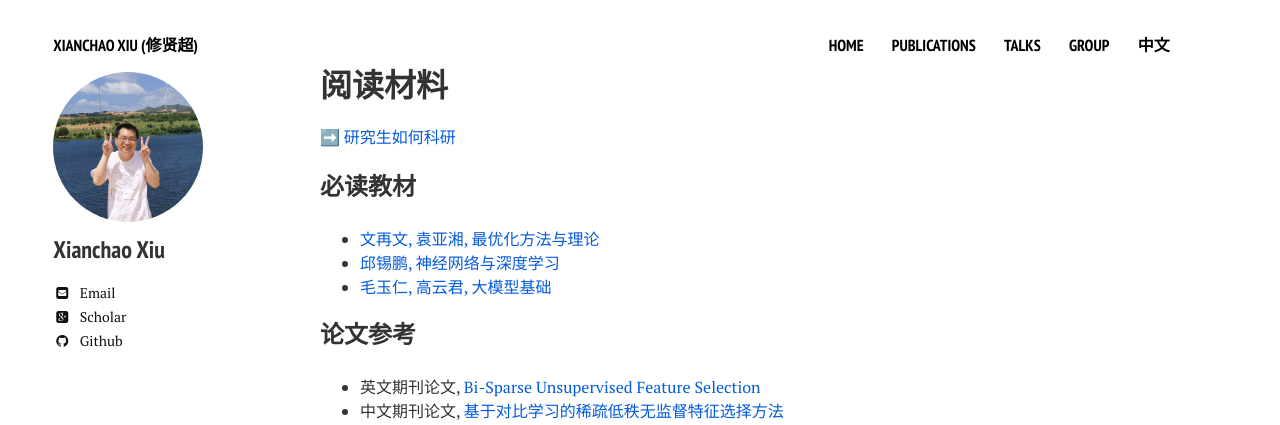
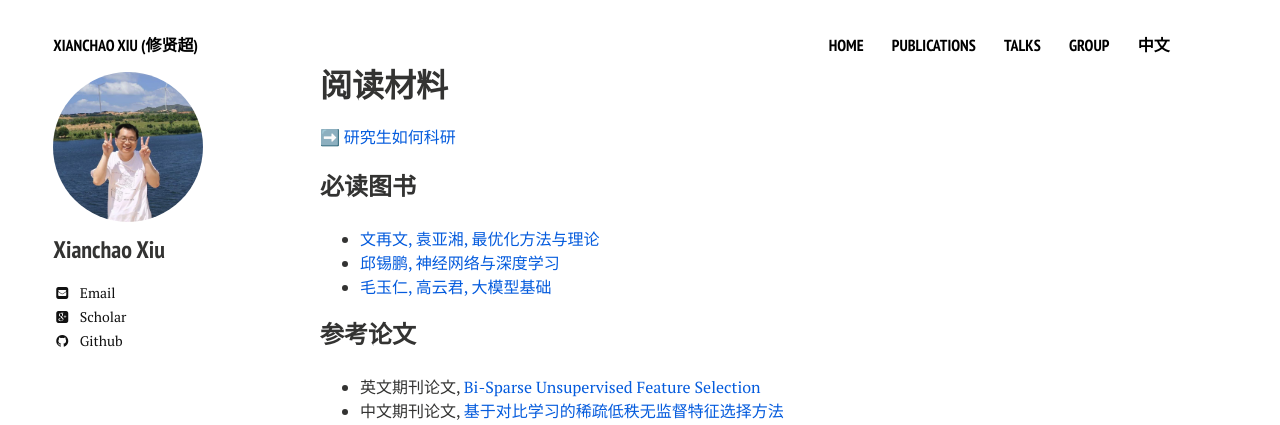
Before and after one commit to xianchaoxiu/xianchaoxiu.github.io, a Jekyll site: the page built from chinese/reading/index.md, in a window 1280 px wide. Shown: the top 425 px of the page. Built offline with Jekyll 4.4.1, drawn with Linux system fonts in a browser that asks for light colours; nearby versions of some CDN libraries.

Commit message:
Update index.md

```diff
--- a/chinese/reading/index.md
+++ b/chinese/reading/index.md
@@ -8,13 +8,13 @@ share: false
 ➡️ <a href="https://xianchaoxiu.github.io/chinese/reading/how/" class="textlink" target="_blank"> 研究生如何科研 </a>
 
 
-### 必读教材
+### 必读图书
 *  <a href="https://www.bilibili.com/video/BV1xH4y1y7qy/" class="textlink" target="_blank"> 文再文, 袁亚湘, 最优化方法与理论 </a> <br>
 *  <a href="https://www.bilibili.com/video/BV1p1421k7MC/" class="textlink" target="_blank"> 邱锡鹏, 神经网络与深度学习 </a> <br>
 *  <a href="https://www.bilibili.com/video/BV1PB6XYFET2/" class="textlink" target="_blank"> 毛玉仁, 高云君, 大模型基础 </a> <br>
 
 
-### 论文参考
+### 参考论文
 * 英文期刊论文, <a href="https://doi.org/10.1109/TIP.2025.3620667" class="textlink" target="_blank">Bi-Sparse Unsupervised Feature Selection</a> <br>
 * 中文期刊论文, <a href="https://kns.cnki.net/kcms2/article/abstract?v=e_WjztTC4N0Z832a-bbzgdfGaZqegXeziR4mPpFe0A1ROQtRv8ba_BSLdRJqYhdrWzhvxs5NJ2O3SOWWMfU0FulX9LypoPkOg34ECqIZ1YDAiTz9p7_NUzLuG3aP698ALezyek3yh7yCM9L1er33sRDx01vji4IFd-a5be0Mbbc=&uniplatform=NZKPT" class="textlink" target="_blank">基于对比学习的稀疏低秩无监督特征选择方法</a> <br>
 * 硕士学位论文, <a href="https://xianchaoxiu.github.io/group/2025-Yang.pdf" class="textlink" target="_blank">基于稀疏优化的无监督特征选择方法研究</a> <br>
```
